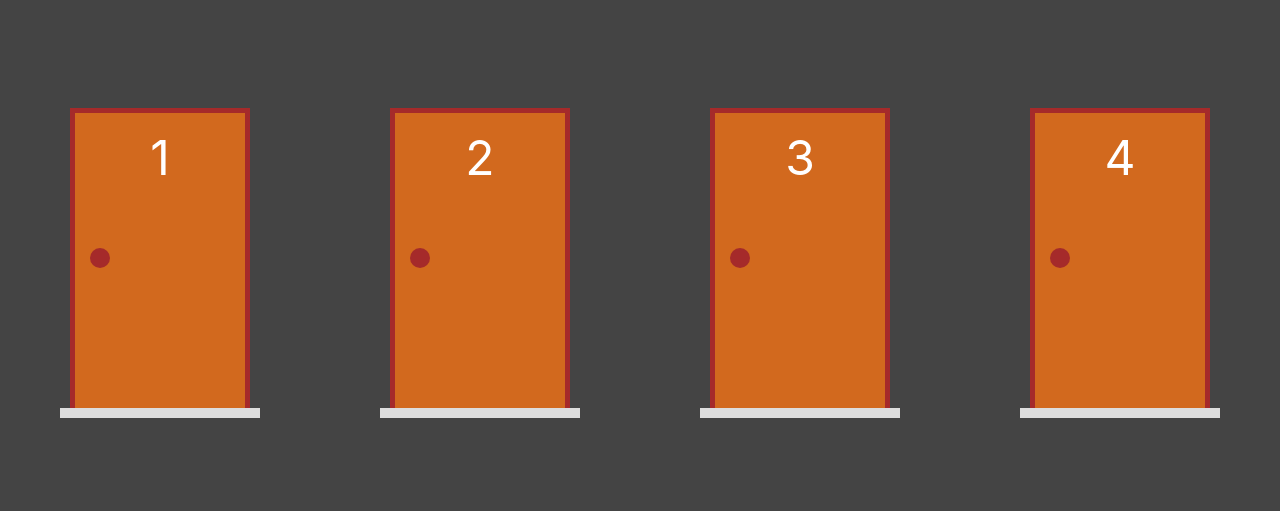
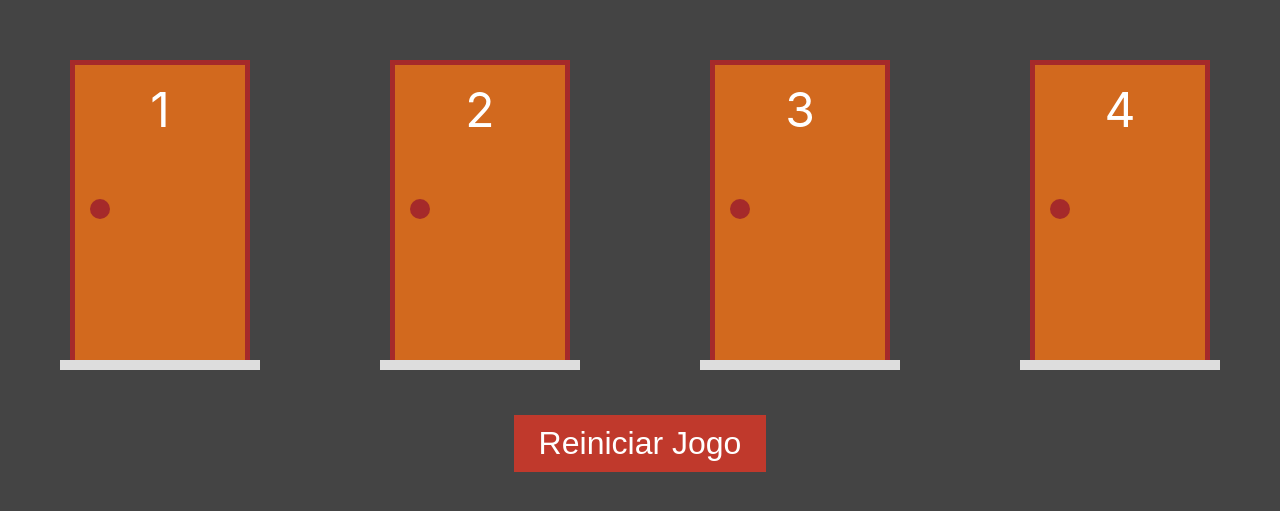
Before and after one commit to flavioanalistadesistema/next-porta, a Next.js app: page /jogo in a window 1280 px wide. Shown: the part 137-648 px from the top of the page. Built offline with nearby package versions, Linux system fonts and the light colour scheme.

Commit message:
feat: criando button reinicia jogo

```diff
--- a/pages/jogo.tsx
+++ b/pages/jogo.tsx
@@ -2,6 +2,7 @@
 import { useState } from "react"
 import Porta from "../components/Portal"
 import { atualizarPorta, criarPortas } from "../functons/portas"
+import Link from "next/link"
 
 export default function Jogo() {
     const [portas, setPorta] = useState(criarPortas(4, 3))
@@ -19,6 +20,11 @@
             <div className={styles.portas}>
                 {renderizarPorta()}
             </div>
+            <div className={styles.botoes}>
+                <Link href={'/'}>
+                    <button>Reiniciar Jogo</button>
+                </Link>
+            </div>
         </div>
     )
 }
--- a/styles/Jogo.module.css
+++ b/styles/Jogo.module.css
@@ -12,3 +12,17 @@
     flex-wrap: wrap;
     justify-content: space-around;
 }
+
+.botoes {
+    display: flex;
+    justify-content: center;
+    margin-top: 40px;
+}
+
+.botoes button {
+    background-color: #c0392c;
+    color: #fff;
+    border: none;
+    font-size: 2rem;
+    padding: 10px 25px;
+}
```
